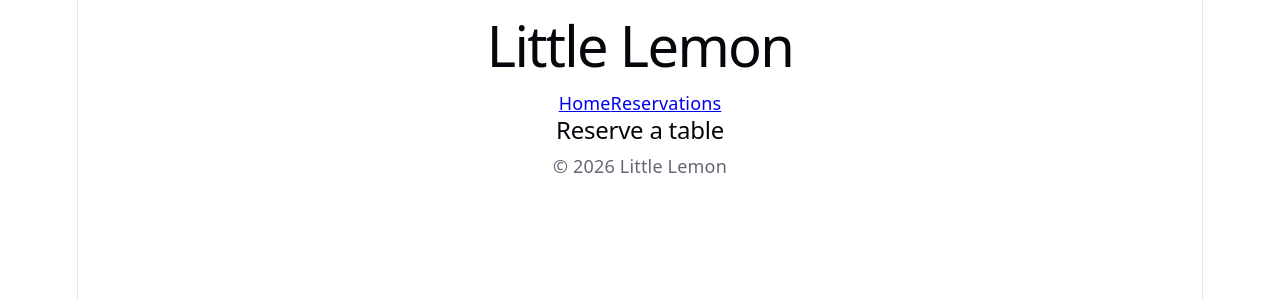
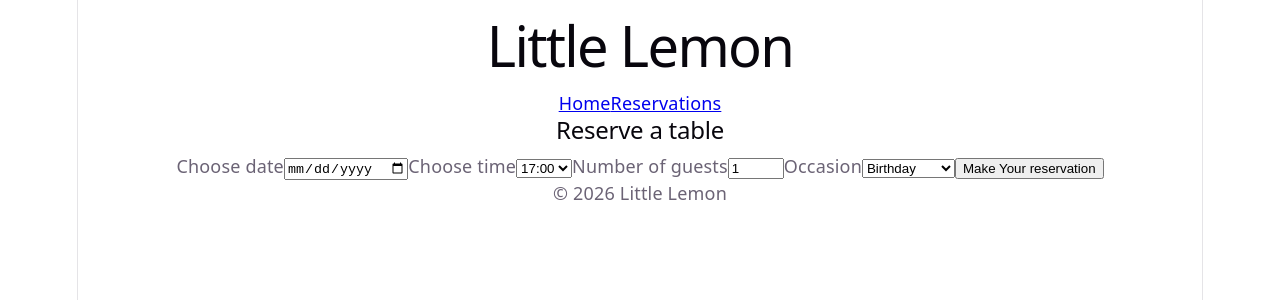
Before and after one commit to labedsalsabil072-dotcom/little-lemon, a React (Vite) app: page /booking in a window 1280 px wide. Shown: the top 300 px of the page. Built offline with nearby package versions, Linux system fonts and the light colour scheme.

Commit message:
Add booking form with controlled inputs

```diff
--- /dev/null
+++ b/src/components/BookingForm.jsx
@@ -0,0 +1,62 @@
+import { useState } from 'react'
+
+function BookingForm() {
+  const [date, setDate] = useState('')
+  const [time, setTime] = useState('17:00')
+  const [guests, setGuests] = useState(1)
+  const [occasion, setOccasion] = useState('Birthday')
+
+  const availableTimes = ['17:00', '18:00', '19:00', '20:00', '21:00', '22:00']
+
+  const handleSubmit = (e) => {
+    e.preventDefault()
+    console.log({ date, time, guests, occasion })
+  }
+
+  return (
+    <form onSubmit={handleSubmit}>
+      <label htmlFor="res-date">Choose date</label>
+      <input
+        type="date"
+        id="res-date"
+        value={date}
+        onChange={(e) => setDate(e.target.value)}
+      />
+
+      <label htmlFor="res-time">Choose time</label>
+      <select
+        id="res-time"
+        value={time}
+        onChange={(e) => setTime(e.target.value)}
+      >
+        {availableTimes.map((t) => (
+          <option key={t}>{t}</option>
+        ))}
+      </select>
+
+      <label htmlFor="guests">Number of guests</label>
+      <input
+        type="number"
+        id="guests"
+        min="1"
+        max="10"
+        value={guests}
+        onChange={(e) => setGuests(e.target.value)}
+      />
+
+      <label htmlFor="occasion">Occasion</label>
+      <select
+        id="occasion"
+        value={occasion}
+        onChange={(e) => setOccasion(e.target.value)}
+      >
+        <option>Birthday</option>
+        <option>Anniversary</option>
+      </select>
+
+      <button type="submit">Make Your reservation</button>
+    </form>
+  )
+}
+
+export default BookingForm
--- a/src/pages/BookingPage.jsx
+++ b/src/pages/BookingPage.jsx
@@ -1,5 +1,12 @@
+import BookingForm from '../components/BookingForm'
+
 function BookingPage() {
-  return <h2>Reserve a table</h2>
+  return (
+    <>
+      <h2>Reserve a table</h2>
+      <BookingForm />
+    </>
+  )
 }
 
 export default BookingPage
```
